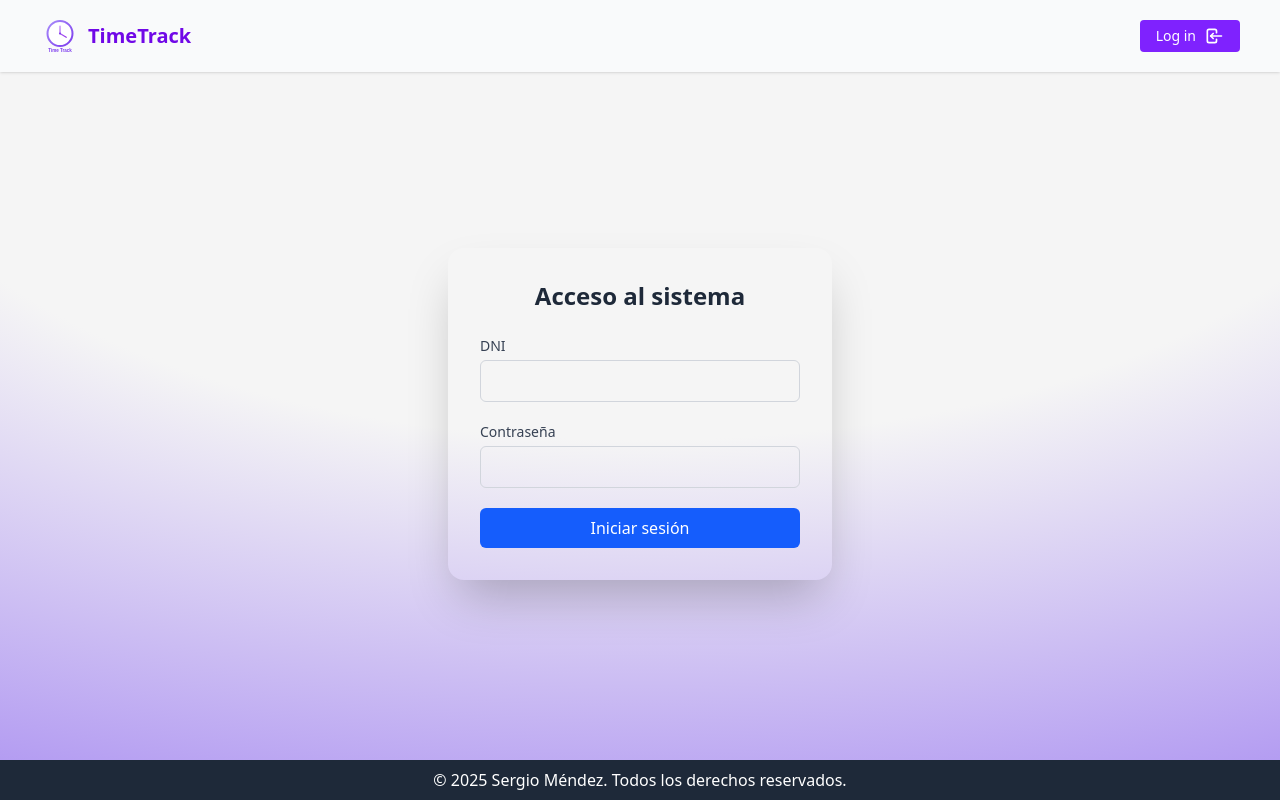
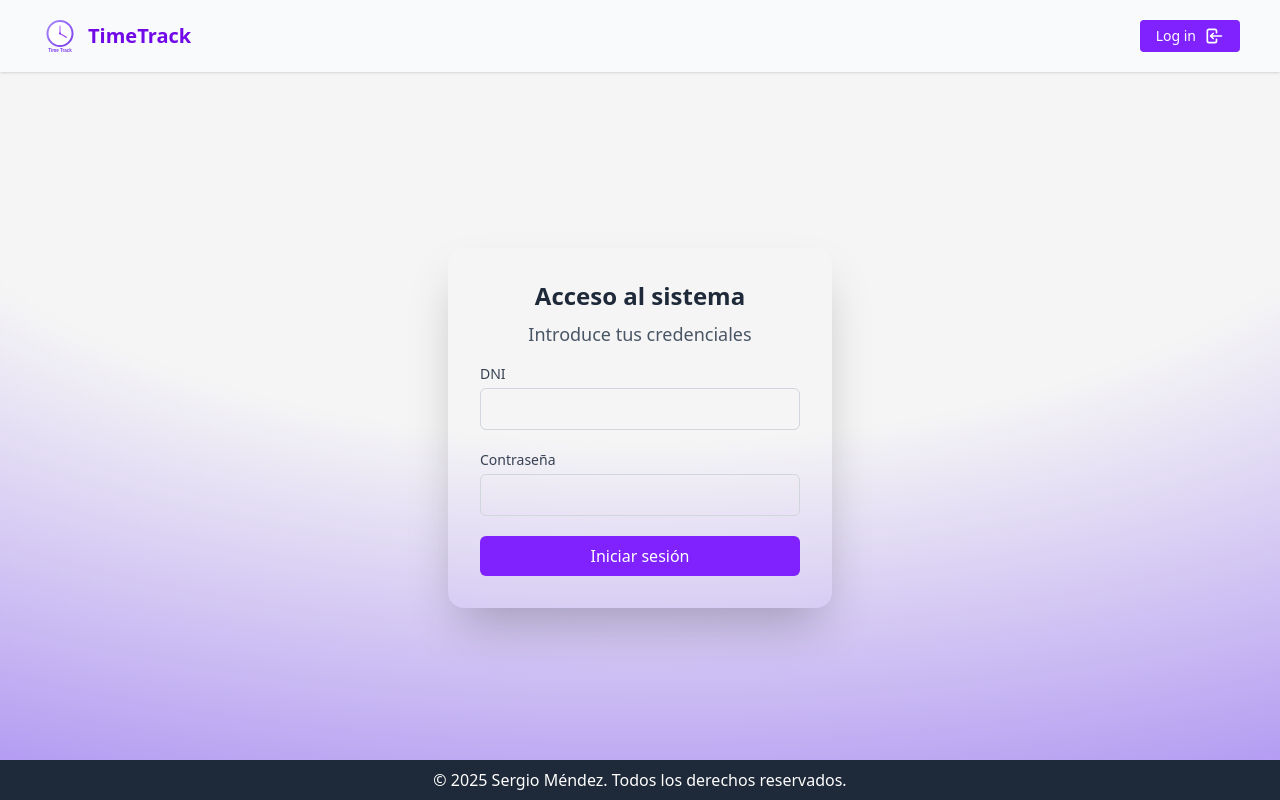
Before and after one commit to Sergiomsrs/timetrack-ui, a React (Vite) app: page /login in a window 1280 px wide. Built offline with nearby package versions, Linux system fonts and the light colour scheme.

Commit message:
feat: mejorar diseño en Login y Header con nuevos textos y estilos

```diff
--- a/src/pages/Login.jsx
+++ b/src/pages/Login.jsx
@@ -71,9 +71,10 @@ export const Login = () => {
   return (
 <div className="flex  items-center justify-center bg-gradient-to-br mt-36 px-4">
   <div className="w-full max-w-sm rounded-2xl shadow-2xl p-8">
-    <h2 className="text-2xl font-semibold text-center text-gray-800 mb-6">
+    <h2 className="text-2xl font-semibold text-center text-gray-800 mb-2">
       Acceso al sistema
     </h2>
+    <p className="mb-4 text-lg text-gray-600 text-center">Introduce tus credenciales</p>
 
     <form onSubmit={handleSubmit} className="space-y-5">
       <div>
@@ -108,7 +109,7 @@ export const Login = () => {
 
       <button
         type="submit"
-        className="w-full bg-blue-600 hover:bg-blue-700 text-white font-medium py-2 rounded-md transition"
+        className="w-full text-white bg-violet-600 hover:bg-violet-700 font-medium py-2 rounded-md transition"
       >
         Iniciar sesión
       </button>
--- a/src/sections/Header.jsx
+++ b/src/sections/Header.jsx
@@ -55,7 +55,7 @@ export const Header = () => {
           {auth.isAuthenticated ? (
             <>
               <span className="text-sm text-gray-700 font-bold bg-gray-200 px-3 py-1 rounded">
-                {saludo()}, {auth.user?.name}
+                <strong>{saludo()},</strong> {auth.user?.name}
               </span>
               <button
                 onClick={handleLogout}
```
